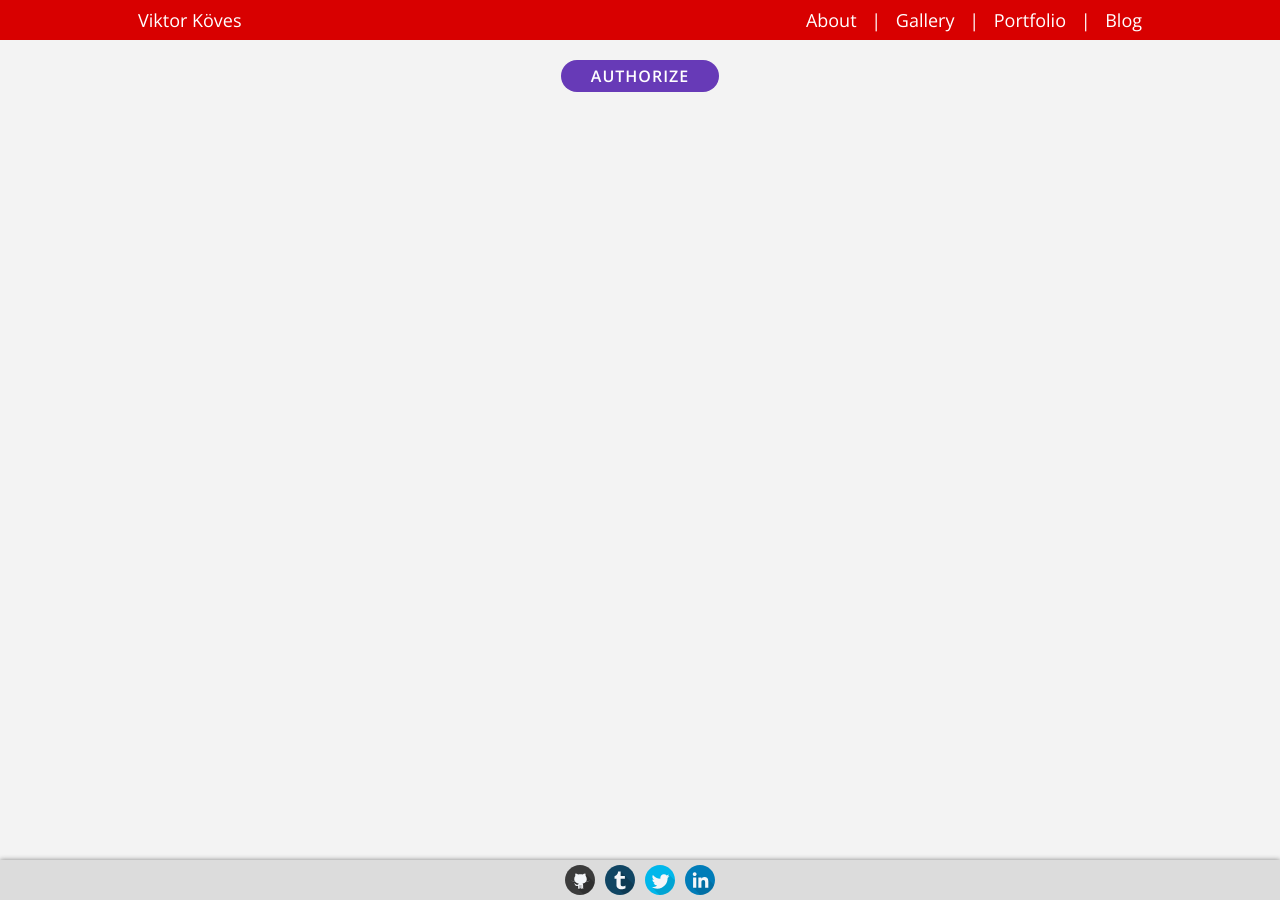
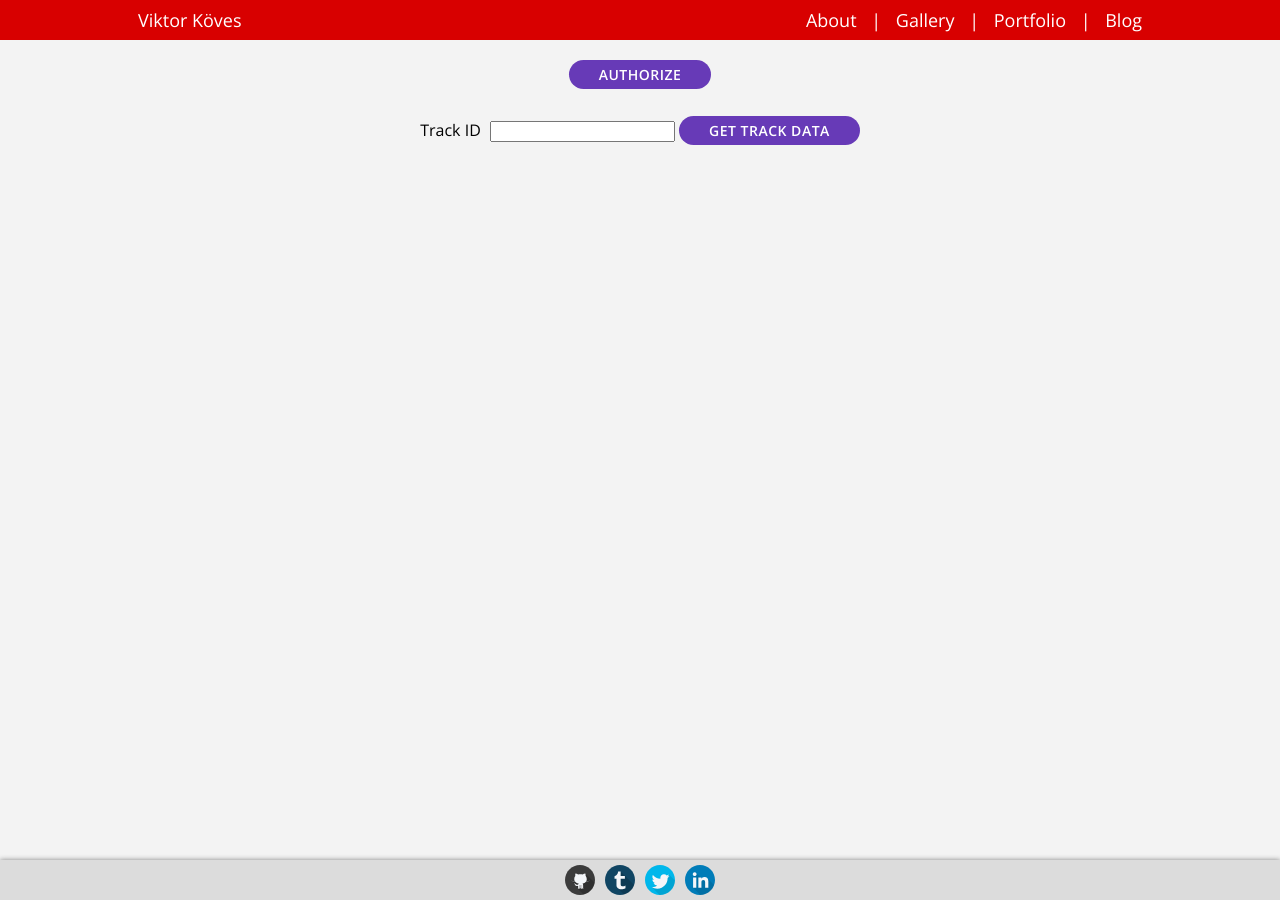
Before and after one commit to vkoves/vkoves.github.io, a Jekyll site: the page built from apollo/index.html, in a window 1280 px wide. Built offline with Jekyll 4.4.1, drawn with Linux system fonts in a browser that asks for light colours.

Commit message:
APOLLO, STYLING, JS - Added text field and button so a user can enter a track ID and have the data print to console. Also tweaked button styling to be somewhat smaller

```diff
--- a/apollo/apollo.css
+++ b/apollo/apollo.css
@@ -8,8 +8,9 @@
 	color: white;
 	font-weight: 600;
 	text-transform: uppercase;
-	letter-spacing: 1px;
-	cursor: pointer;
+    letter-spacing: 0.5px;
+    cursor: pointer;
+    font-size: 14px;
 }
 
 /* Add hover to not diabled apollo buttons */
@@ -20,3 +21,9 @@
 
 /* Make grey if disabled */
 .apollo-btn.disabled { background-color: #c5c5c5; }
+
+input
+{
+	margin-top: 10px;
+	margin-left: 5px;
+}
--- a/apollo/apollo.js
+++ b/apollo/apollo.js
@@ -21,6 +21,14 @@ $(document).ready(function()
 	{
 		login(loginComplete);
 	});
+
+	$("#get-track-data").click(function()
+	{
+		spotifyApi.getAudioFeaturesForTrack($("#track-id").val()).then(function(data)
+		{
+			console.log(data);
+		});
+	});
 });
 
 function loginComplete(access_token)
@@ -28,6 +36,7 @@ function loginComplete(access_token)
 	$("#spotify-authorize").addClass("disabled").text("Authorized!");
 
 	spotifyApi.setAccessToken(access_token);
+	// Also can use getAudioFeaturesForTracks(Array<string>)
 	spotifyApi.getAudioFeaturesForTrack("22MQaNqXOkTUdg4rawaBCg").then(function(data)
 	{
 		console.log(data);
--- a/apollo/index.html
+++ b/apollo/index.html
@@ -8,3 +8,6 @@ scripts:
 ---
 
 <div id="spotify-authorize" class="apollo-btn">Authorize</div>
+<br><br>
+Track ID <input type="text" id="track-id"></input>
+<div id="get-track-data" class="apollo-btn">Get Track Data</div>
```
